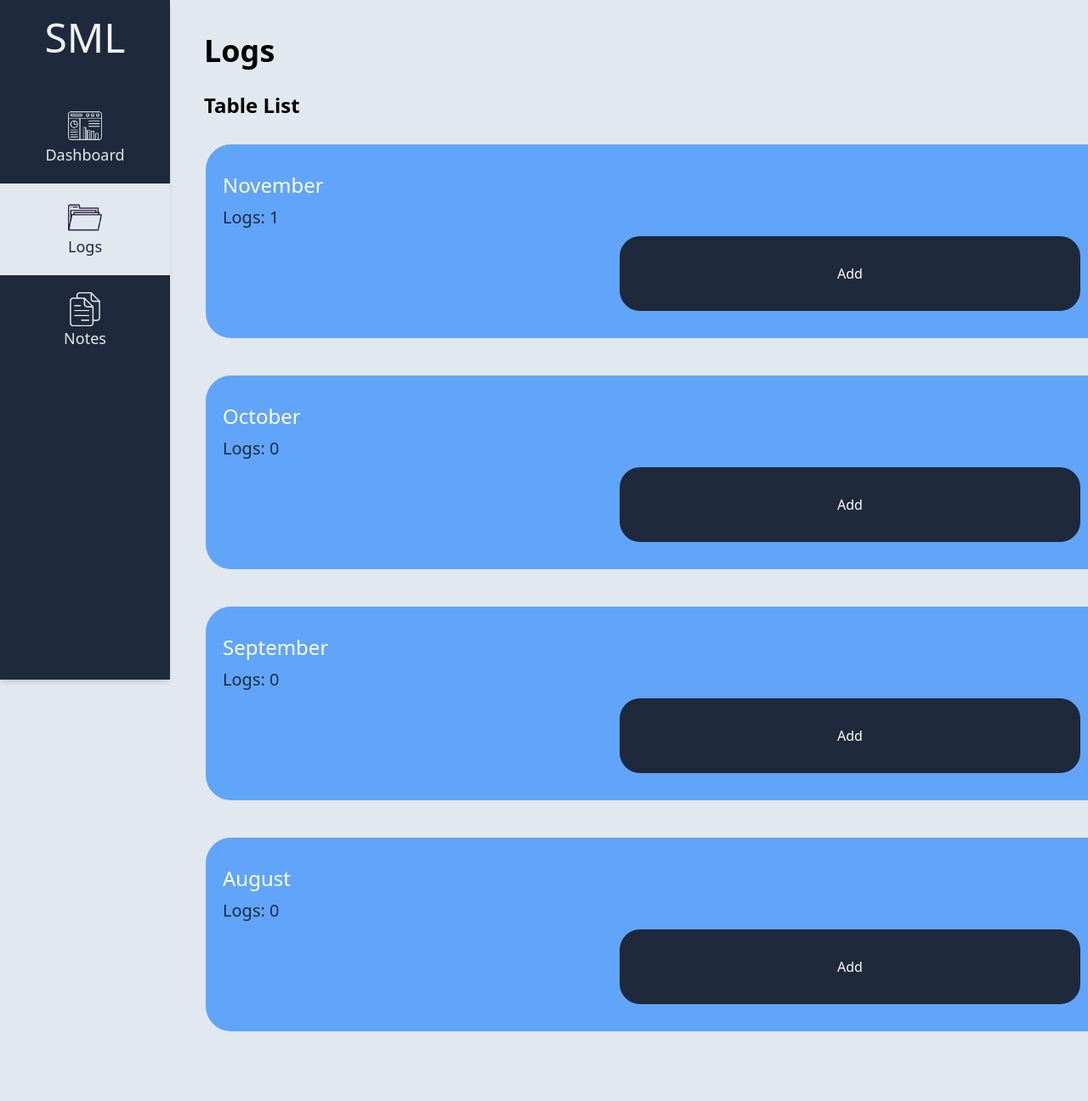
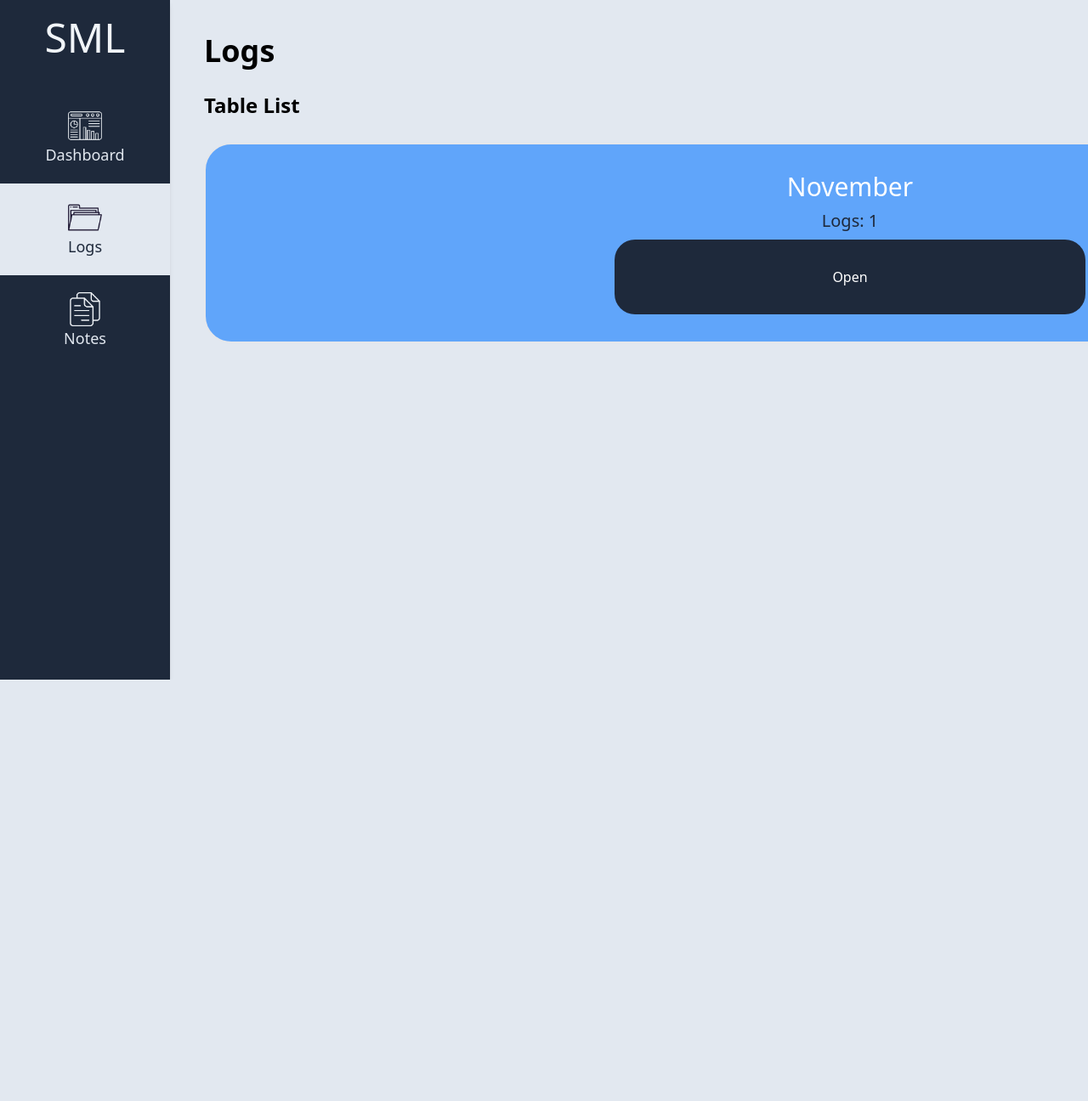
Before and after one commit to maratsumi/IM-Project-Proposal, a PHP site: page /indexLogsMain.html in a window 1280 px wide; the page is wider, and only the part inside the window is pictured. Shown: that part at 85% size. After the commit the page ends 800 px from the top of that part, so only its background shows below. Run offline with PHP 8.4, Linux system fonts and the light colour scheme.

Commit message:
button fix

```diff
--- a/components/output.css
+++ b/components/output.css
@@ -572,11 +572,6 @@ video {
   margin-right: auto;
 }
 
-.my-10 {
-  margin-top: 2.5rem;
-  margin-bottom: 2.5rem;
-}
-
 .ml-\[200px\] {
   margin-left: 200px;
 }
@@ -693,12 +688,12 @@ video {
   border-radius: 0.25rem;
 }
 
+.rounded-\[24px\] {
+  border-radius: 24px;
+}
+
 .rounded-\[32px\] {
   border-radius: 32px;
-}
-
-.rounded-\[24px\] {
-  border-radius: 24px;
 }
 
 .border {
@@ -734,12 +729,21 @@ video {
   background-color: rgb(37 99 235 / var(--tw-bg-opacity));
 }
 
+.object-left-top {
+  -o-object-position: left top;
+     object-position: left top;
+}
+
 .p-5 {
   padding: 1.25rem;
 }
 
 .p-10 {
   padding: 2.5rem;
+}
+
+.p-2 {
+  padding: 0.5rem;
 }
 
 .p-8 {
@@ -771,6 +775,11 @@ video {
   padding-bottom: 0.5rem;
 }
 
+.px-4 {
+  padding-left: 1rem;
+  padding-right: 1rem;
+}
+
 .px-5 {
   padding-left: 1.25rem;
   padding-right: 1.25rem;
@@ -796,6 +805,18 @@ video {
 
 .pb-7 {
   padding-bottom: 1.75rem;
+}
+
+.pt-5 {
+  padding-top: 1.25rem;
+}
+
+.pb-2 {
+  padding-bottom: 0.5rem;
+}
+
+.pl-5 {
+  padding-left: 1.25rem;
 }
 
 .text-center {
--- a/indexLog.php
+++ b/indexLog.php
@@ -20,11 +20,13 @@
       <a href="indexLog.php" class="text-lg block text-slate-200 px-3 py-5 mx-auto"><img src="./assets/notes.png" class="h-10 w-auto mx-auto"> Notes</a>
       </div>
       <div class="h-full w-full fixed ml-11">
-        <div class="ml-[200px] p-10 flex">
+        <div class="ml-[200px] pt-5 pb-2 pl-5 flex">
           <h1 class="text-4xl font-semibold">November 2022</h1>
         </div>
+        <div class="ml-[200px] pb-2 pl-5 flex">
+          <a href="createLog.php" class="text-lg bg-blue-400 p-2 text-center rounded-[24px] px-4 text-white">Add Record</a>
+        </div>
         <div class="ml-60 object-left-top">
-          <a href="createLog.php" class="text-lg bg-blue-400 p-5 text-center">Add Record</a>
             <?php
 
             require_once "config.php";
--- a/indexLogsMain.html
+++ b/indexLogsMain.html
@@ -36,53 +36,14 @@
         <h1 class="text-4xl font-semibold">Logs</h1>
         <h3 class="text-2xl font-semibold pt-7 pb-7">Table List</h3>
         <div
-          class="border-2 mx-auto mb-10 px-5 py-8 w-[1520px] bg-blue-400 text-white rounded-[32px]"
+          class="border-2 mx-auto mb-10 px-5 py-8 w-[1520px] bg-blue-400 text-white rounded-[32px] text-center"
         >
           <div class="flex flex-col">
-            <h1 class="text-2xl">November</h1>
+            <h1 class="text-3xl">November</h1>
             <h3 class="text-xl text-slate-800 py-2">Logs: 1</h3>
-            <a href="/indexLog.php" class="mx-auto">
+            <a href="indexLog.php" class="mx-auto">
               <button class="bg-slate-800 p-8 px-64 rounded-[24px]">
-                Add
-              </button></a
-            >
-          </div>
-        </div>
-        <div
-          class="border-2 mx-auto my-10 px-5 py-8 w-[1520px] bg-blue-400 text-white rounded-[32px]"
-        >
-          <div class="flex flex-col">
-            <h1 class="text-2xl">October</h1>
-            <h3 class="text-xl text-slate-800 py-2">Logs: 0</h3>
-            <a href="/indexLog.php" class="mx-auto">
-              <button class="bg-slate-800 p-8 px-64 rounded-[24px]">
-                Add
-              </button></a
-            >
-          </div>
-        </div>
-        <div
-          class="border-2 mx-auto my-10 px-5 py-8 w-[1520px] bg-blue-400 text-white rounded-[32px]"
-        >
-          <div class="flex flex-col">
-            <h1 class="text-2xl">September</h1>
-            <h3 class="text-xl text-slate-800 py-2">Logs: 0</h3>
-            <a href="/indexLog.php" class="mx-auto">
-              <button class="bg-slate-800 p-8 px-64 rounded-[24px]">
-                Add
-              </button></a
-            >
-          </div>
-        </div>
-        <div
-          class="border-2 mx-auto my-10 px-5 py-8 w-[1520px] bg-blue-400 text-white rounded-[32px]"
-        >
-          <div class="flex flex-col">
-            <h1 class="text-2xl">August</h1>
-            <h3 class="text-xl text-slate-800 py-2">Logs: 0</h3>
-            <a href="/indexLog.php" class="mx-auto">
-              <button class="bg-slate-800 p-8 px-64 rounded-[24px]">
-                Add
+                Open
               </button></a
             >
           </div>
```
